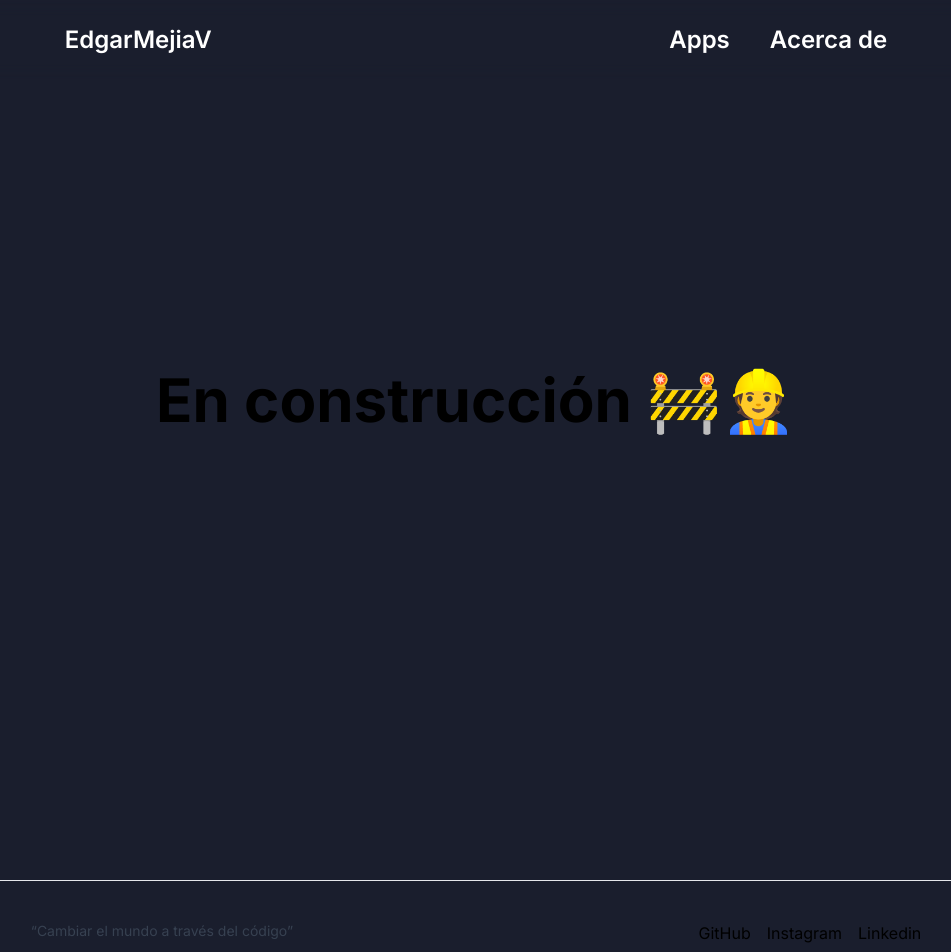
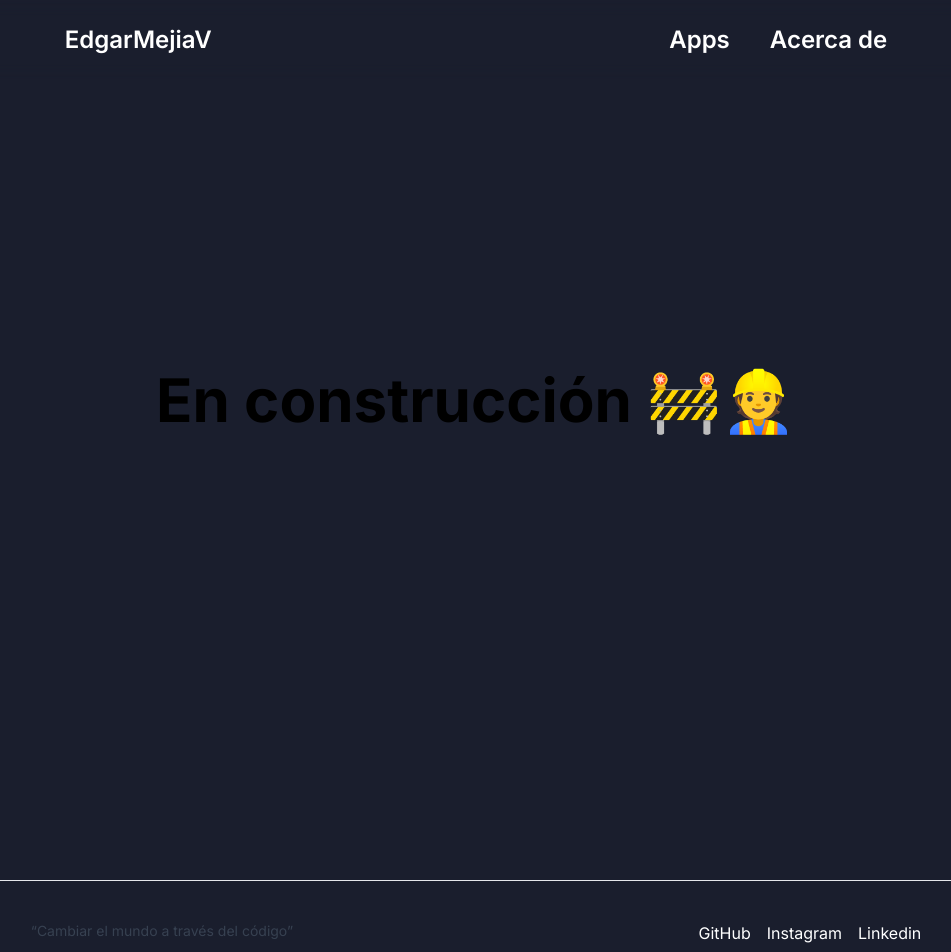
Before and after one commit to Edgarmejiav/edgarmejiav-web, a Next.js app: page /about in a window 1280 px wide. Shown: the top 952 px of the page, without its empty margins (164-1115 px from the left). Built offline with nearby package versions, Linux system fonts and the light colour scheme.

Commit message:
fix: fix color white Footer.js

```diff
--- a/src/components/footer/Footer.js
+++ b/src/components/footer/Footer.js
@@ -11,7 +11,7 @@ export const Footer = () => {
                     Cambiar el mundo a través del código
               </q>
             </span>
-            <div className="flex items-center gap-4 ">
+            <div className="text-white flex items-center gap-4 ">
                 <Link href="https://github.com/Edgarmejiav">
                     GitHub
                     {/*<IconGithub/>*/}
```
